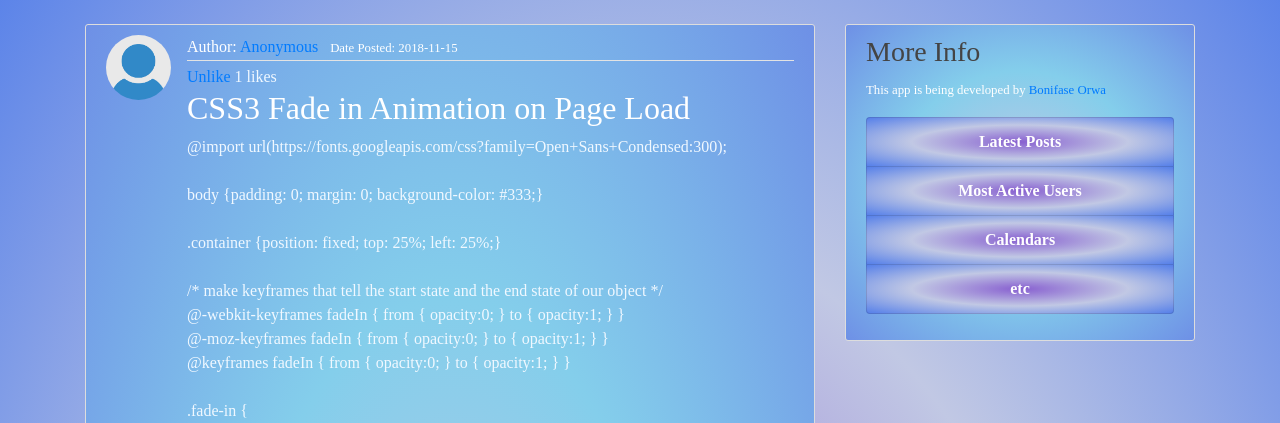
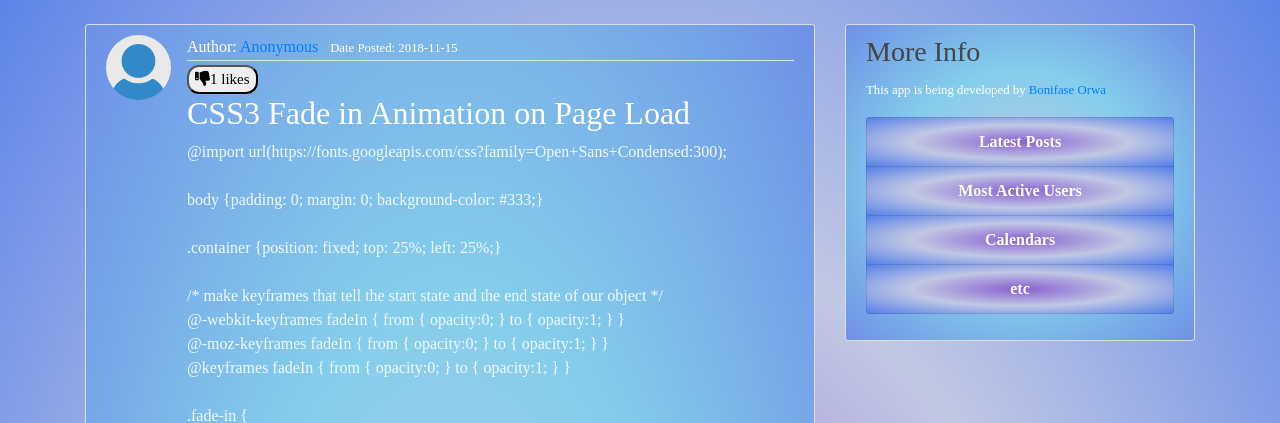
Before and after one commit to Bonifase/BlogPost, a Flask app: page / in a window 1280 px wide. Shown: the part 56-479 px from the top of the page. Run offline with Flask 2, Linux system fonts and the light colour scheme; a user stored in the database is signed in; data comes from the database, SQL or seed files in the repository; both versions use the stored data as it was after the commit; some libraries are stand-ins or nearby versions.

Commit message:
add post like buutton with icon

```diff
--- a/blogpost/static/main.css
+++ b/blogpost/static/main.css
@@ -124,3 +124,7 @@ a:active {
 	transition: all 500ms;
 	font-size-adjust: 20px;
 }
+button#style {
+	font-size: 15px;
+	border-radius: 12px;
+}
--- a/blogpost/templates/home.html
+++ b/blogpost/templates/home.html
@@ -12,12 +12,13 @@
             <div>
                 {% if current_user.is_authenticated %}
                 {% if current_user.has_liked_post(post) %}
-                <a href="{{ url_for('like_action', post_id=post.id, action='unlike') }}">Unlike</a>
+                <a href="{{ url_for('like_action', post_id=post.id, action='unlike') }}"><button id="style"><i class='fas fa-thumbs-down'></i>{{ post.likes.count() }} likes</button></a>
                 {% else %}
-                <a href="{{ url_for('like_action', post_id=post.id, action='like') }}">Like</a>
+                <a href="{{ url_for('like_action', post_id=post.id, action='like') }}"><button id="style"><i class='fas fa-thumbs-up'></i>{{ post.likes.count() }} likes</button></a>
                 {% endif %}
+                {% else %}
+                <button id="style"><i class='fas fa-thumbs-up'></i>{{ post.likes.count() }} likes</button>
                 {% endif %}
-                {{ post.likes.count() }} likes
             </div>
             <h2><a class="article-title" href="{{ url_for('post', post_id=post.id) }}">{{ post.title }}</a></h2>
             <p class="article-content">{{ post.content }}</p>
--- a/blogpost/templates/layout.html
+++ b/blogpost/templates/layout.html
@@ -7,6 +7,7 @@
 
     <!-- Bootstrap CSS -->
     <link rel="stylesheet" href="https://maxcdn.bootstrapcdn.com/bootstrap/4.0.0/css/bootstrap.min.css" integrity="sha384-Gn5384xqQ1aoWXA+058RXPxPg6fy4IWvTNh0E263XmFcJlSAwiGgFAW/dAiS6JXm" crossorigin="anonymous">
+    <link rel='stylesheet' href='https://use.fontawesome.com/releases/v5.5.0/css/all.css' integrity='sha384-B4dIYHKNBt8Bc12p+WXckhzcICo0wtJAoU8YZTY5qE0Id1GSseTk6S+L3BlXeVIU' crossorigin='anonymous'>
 
     <link rel="stylesheet" type="text/css" href="{{ url_for('static', filename='main.css') }}">
 
```
Also changed, not shown: blogpost/site.db.
